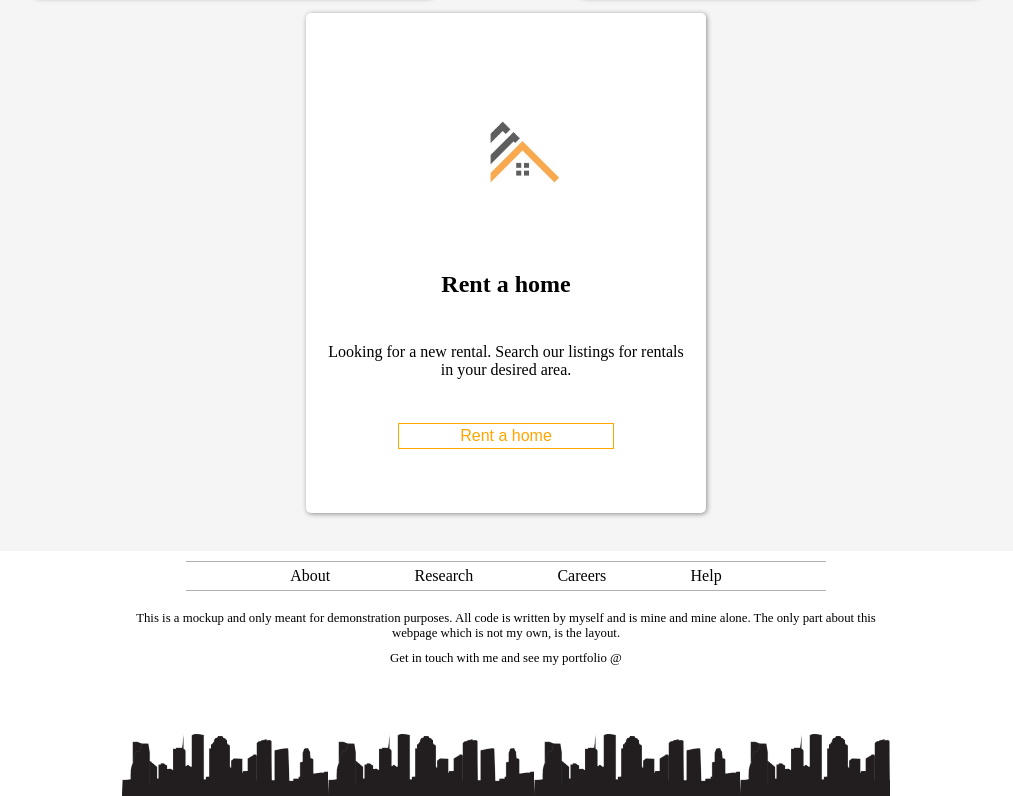
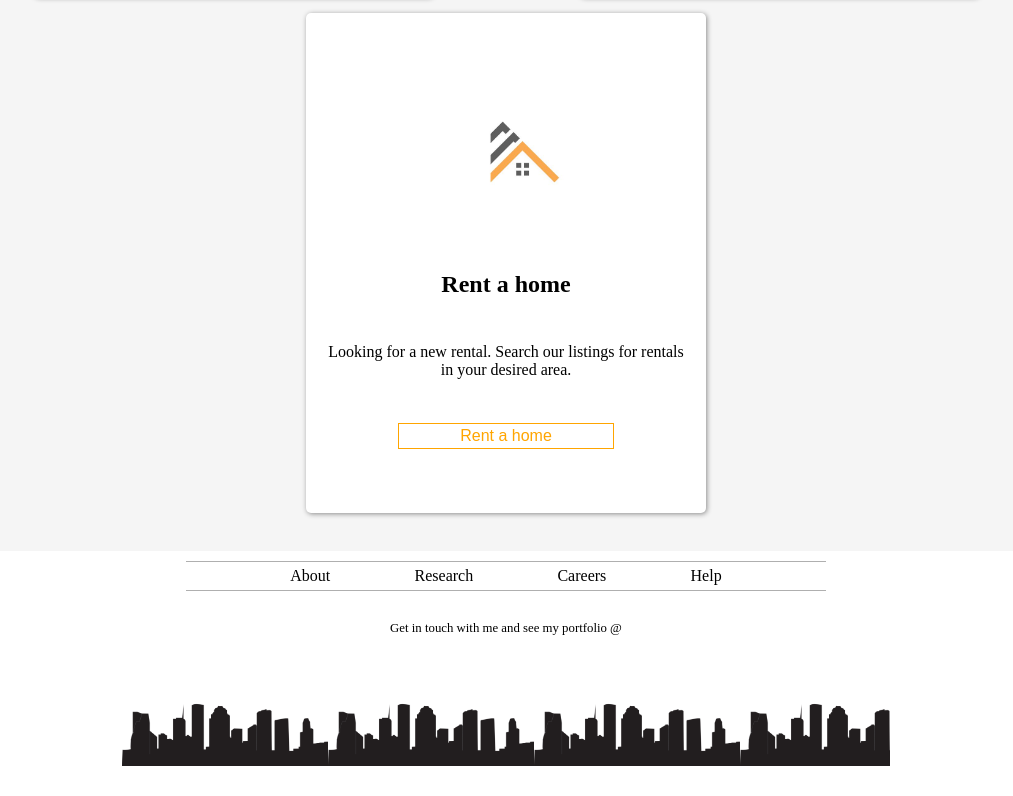
Before and after one commit to sblevins-dev/Real-Estate-Mockup, a plain HTML site: page index.html in a window 1280 px wide. Shown: the part 1091-1887 px from the top of the page, without its empty margins (134-1147 px from the left). After the commit the page ends 1857 px from the top, so only its background shows below. Drawn offline with Linux system fonts and the light colour scheme.

Commit message:
took out unnecessary wording

```diff
--- a/index.html
+++ b/index.html
@@ -126,9 +126,6 @@
     </section>
     <footer class="footerContainer">
       <div class="legal">
-        This is a mockup and only meant for demonstration purposes. All code is
-        written by myself and is mine and mine alone. The only part about this
-        webpage which is not my own, is the layout.
       </div>
       <div class="contact">Get in touch with me and see my portfolio @</div>
       <div class="appInstall"></div>
```
